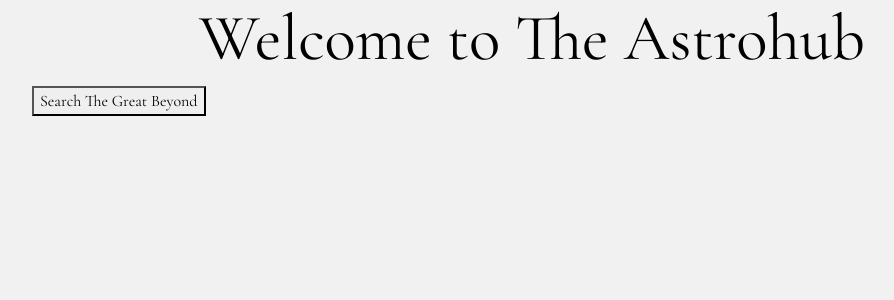
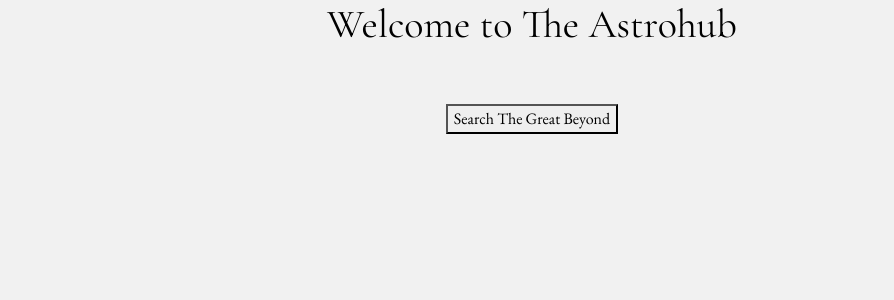
Before and after one commit to joycewambui/The-Astrohub, a Django app: page / in a window 1280 px wide. Shown: the top 300 px of the page, without its empty margins (108-1002 px from the left). Run offline with Django 3.2, Linux system fonts and the light colour scheme; data that the repository does not hold is empty; some libraries are stand-ins or nearby versions.

Commit message:
Edit fonts and positioning of buttons

```diff
--- a/astrophotos/static/css/base.css
+++ b/astrophotos/static/css/base.css
@@ -1,7 +1,9 @@
 
 body {
     background-color: #f1f1f1;
-    font-family: 'Cormorant Garamond', serif;
+
+    font-family: 'Merriweather', serif;
+    font-family: 'EB Garamond', serif;
 
 
 }
--- a/astrophotos/static/css/filter.css
+++ b/astrophotos/static/css/filter.css
@@ -0,0 +1,13 @@
+body {
+    background-color: #f1f1f1;
+    font-family: 'Merriweather', serif;
+font-family: 'EB Garamond', serif;
+}
+
+.card-deck {
+    height: auto;
+    width: 100%;
+    display: grid;
+    grid-template-columns: repeat(3,1fr);
+    grid-gap: 1px;
+}
--- a/astrophotos/templates/home.html
+++ b/astrophotos/templates/home.html
@@ -3,7 +3,9 @@
  {{block.super}}
  <div class ="main">
 <h1>Welcome to The Astrohub</h1>
+<div style="text-align: center">
 {% include "searchfilter.html" %}
+</div>
 
 <div class="container">
     <div class="row">
--- a/astrophotos/templates/searchfilter.html
+++ b/astrophotos/templates/searchfilter.html
@@ -10,28 +10,45 @@
     <title> The Astrohub</title>
     {% endif %} {% block styles %}
     {% bootstrap_css %}
-    <link rel="stylesheet" href="{% static 'css/base.css' %}">
+    <link rel="stylesheet" href="{% static 'css/filter.css' %}">
     <meta name="viewport" content="width=device-width, initial-scale=1">
     <link href="https://fonts.googleapis.com/css?family=Cormorant+Garamond" rel="stylesheet">
+    <link href="https://fonts.googleapis.com/css?family=EB+Garamond|Merriweather" rel="stylesheet">
      {% endblock %}
 </head>
 <body>
+
 {% block content %}
+<br>
+<br>
 
+<div class="container">
 <form method = "get" action= {% url 'search' %}>
    {{ filter.form.as_p}}
    <button type="submit">Search The Great Beyond</button>
 </form>
+<br>
+<br>
+
+<div class ="row">
+
+<div class ="imageresult card-deck">
+
 <ul>
     {% for image in filter.qs %}
-    <li><img src ="{{ image.image.url }}" class="img-responsive" style="width:100%"> <br>
+
+    <img src ="{{ image.image.url }}" class="img-responsive" style="width:100%"> <br>
           {{ image.title }} <br> <br>
           {{image.description}}</li>
     <br>
     <br>
     {% endfor %}
-    </ul>
+
     {% endblock %}
+            </div>
+        </div>
+     </div>
+
 </body>
 
 </html>
```
